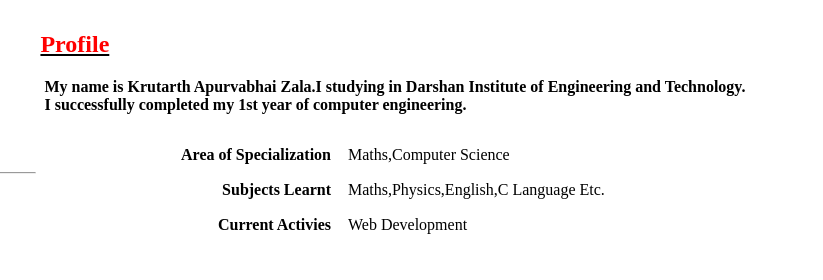
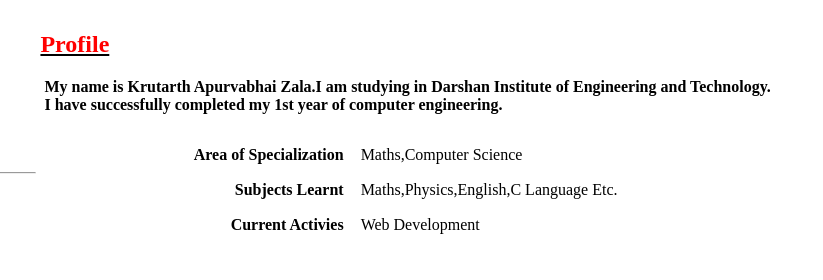
Before and after one commit to KrutarthZala/MyProfile, a plain HTML site: page index.html in a window 1280 px wide. Shown: the top 280 px of the page, 234-1057 px from the left. Drawn offline with Linux system fonts and the light colour scheme.

Commit message:
Update index.html

```diff
--- a/index.html
+++ b/index.html
@@ -24,8 +24,8 @@
 					<h3 align="left">&nbsp;&nbsp;🗺 : Amreli,Gujarat.</h3>
 			</td>
 			<td valign="top" rowspan="2"><h2 align="left"><u><font color="red">Profile</font></u></h2>
-				<p><b>&nbsp;My name is Krutarth Apurvabhai Zala.I studying in Darshan Institute of Engineering and
-				   Technology.<br/>&nbsp;I successfully completed my 1st year of computer engineering.</b></p>
+				<p><b>&nbsp;My name is Krutarth Apurvabhai Zala.I am studying in Darshan Institute of Engineering and
+				   Technology.<br/>&nbsp;I have successfully completed my 1st year of computer engineering.</b></p>
 				   <table cellspacing="15" align="center">
 				   		<tr>
 				   			<th align="right">Area of Specialization</th>
```
